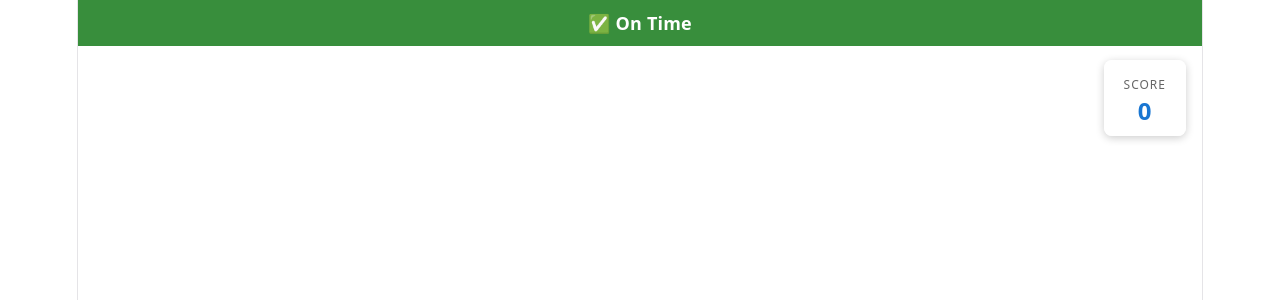
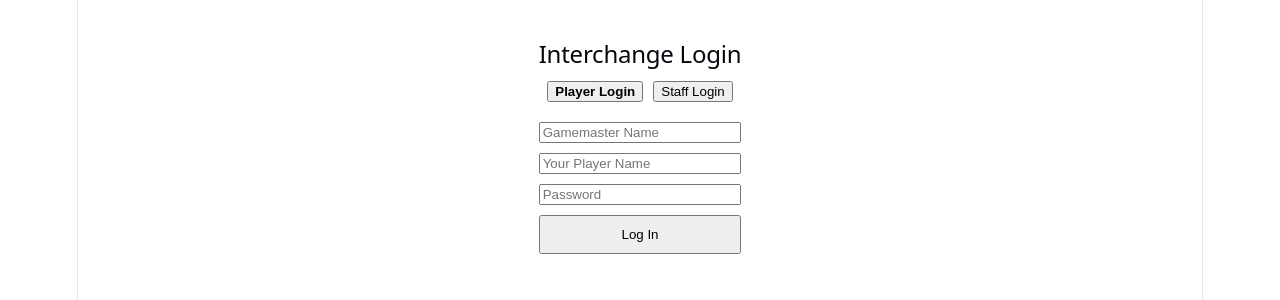
Before and after one commit to Interchangee/interchange, a React (Vite) app: page / in a window 1280 px wide. Shown: the top 300 px of the page. Built offline with nearby package versions, Linux system fonts and the light colour scheme; no server answers; the database is empty.

Commit message:
feat: implement role-based auth, create-user edge function, and profiles schema

```diff
--- a/src/App.jsx
+++ b/src/App.jsx
@@ -4,14 +4,7 @@
  * FILE TREE:
  * interchange/
  * ├── src/
- * │   ├── supabase.js
  * │   ├── App.jsx  <-- YOU ARE HERE
- * │   ├── Game.jsx
- * │   ├── Map.jsx
- * │   ├── useGpsTracker.js
- * │   ├── TripStatusBanner.jsx
- * │   ├── AlightPrompt.jsx
- * │   └── Scoreboard.jsx
  */
 
 import { useEffect, useState } from "react";
@@ -20,32 +13,86 @@ import Game from "./Game";
 
 export default function App() {
   const [session, setSession] = useState(null);
-  const [game, setGame] = useState(null);
   const [loading, setLoading] = useState(true);
+  const [error, setError] = useState("");
+
+  // Login states
+  const [loginMode, setLoginMode] = useState("player"); // 'player' or 'standard'
+  const [email, setEmail] = useState("");
+  const [password, setPassword] = useState("");
+  const [gmName, setGmName] = useState("");
+  const [playerName, setPlayerName] = useState("");
+
+  // Mock game for prototype
+  const game = { id: "test-game-123", name: "Swiss Transit Challenge" };
 
   useEffect(() => {
-    // 1. Get mock session for prototype testing
     supabase.auth.getSession().then(({ data: { session } }) => {
-      if (session) {
-        setSession(session);
-      } else {
-        // Mock a player if no auth is set up yet
-        setSession({ user: { id: "test-player-123" } });
-      }
-      setGame({ id: "test-game-123", name: "Swiss Transit Challenge" });
+      setSession(session);
       setLoading(false);
     });
+
+    const { data: { subscription } } = supabase.auth.onAuthStateChange((_event, session) => {
+      setSession(session);
+    });
+
+    return () => subscription.unsubscribe();
   }, []);
 
+  const handleLogin = async (e) => {
+    e.preventDefault();
+    setError("");
+
+    let targetEmail = email;
+
+    // If player login, look up their fake email using the RPC
+    if (loginMode === "player") {
+      const { data: fetchedEmail, error: rpcError } = await supabase.rpc('get_player_email', {
+        p_gamemaster_name: gmName,
+        p_player_name: playerName
+      });
+
+      if (rpcError || !fetchedEmail) {
+        setError("Could not find this player under that Gamemaster.");
+        return;
+      }
+      targetEmail = fetchedEmail;
+    }
+
+    const { error: authError } = await supabase.auth.signInWithPassword({
+      email: targetEmail,
+      password: password,
+    });
+
+    if (authError) setError(authError.message);
+  };
+
   if (loading) return <div>Loading...</div>;
+  if (session) return <Game session={session} game={game} />;
 
   return (
-    <div>
-      {session && game ? (
-        <Game session={session} game={game} />
-      ) : (
-        <div>Please log in.</div>
-      )}
+    <div style={{ padding: "40px", maxWidth: "400px", margin: "0 auto" }}>
+      <h2>Interchange Login</h2>
+
+      <div style={{ marginBottom: "20px" }}>
+        <button onClick={() => setLoginMode("player")} style={{ fontWeight: loginMode === "player" ? "bold" : "normal", marginRight: "10px" }}>Player Login</button>
+        <button onClick={() => setLoginMode("standard")} style={{ fontWeight: loginMode === "standard" ? "bold" : "normal" }}>Staff Login</button>
+      </div>
+
+      {error && <p style={{ color: "red" }}>{error}</p>}
+
+      <form onSubmit={handleLogin} style={{ display: "flex", flexDirection: "column", gap: "10px" }}>
+        {loginMode === "player" ? (
+          <>
+            <input placeholder="Gamemaster Name" value={gmName} onChange={e => setGmName(e.target.value)} required />
+            <input placeholder="Your Player Name" value={playerName} onChange={e => setPlayerName(e.target.value)} required />
+          </>
+        ) : (
+          <input placeholder="Email" type="email" value={email} onChange={e => setEmail(e.target.value)} required />
+        )}
+        <input placeholder="Password" type="password" value={password} onChange={e => setPassword(e.target.value)} required />
+        <button type="submit" style={{ padding: "10px" }}>Log In</button>
+      </form>
     </div>
   );
 }
```
Also changed, not shown: src/Map.jsx (+0 -16 lines).
